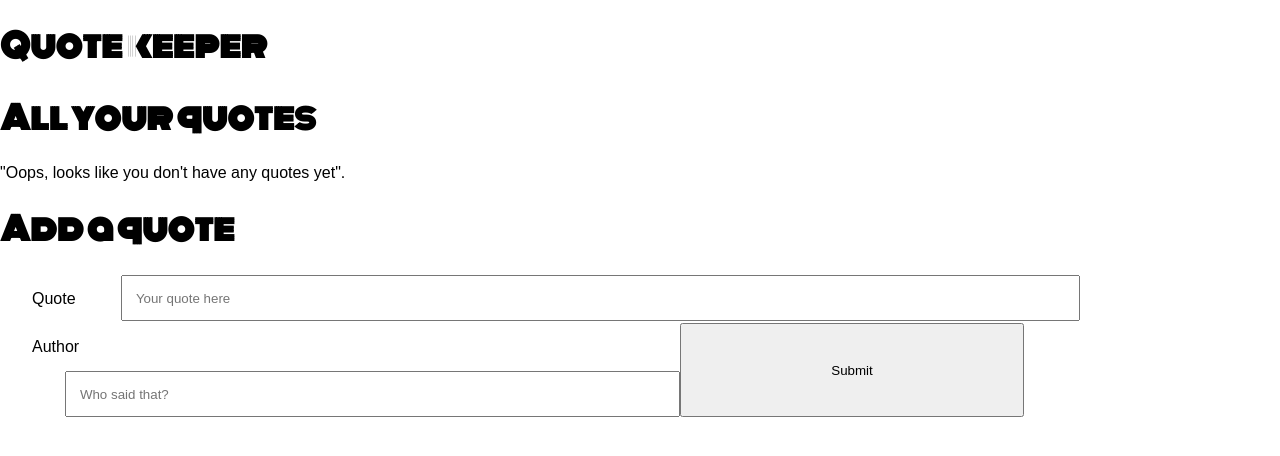
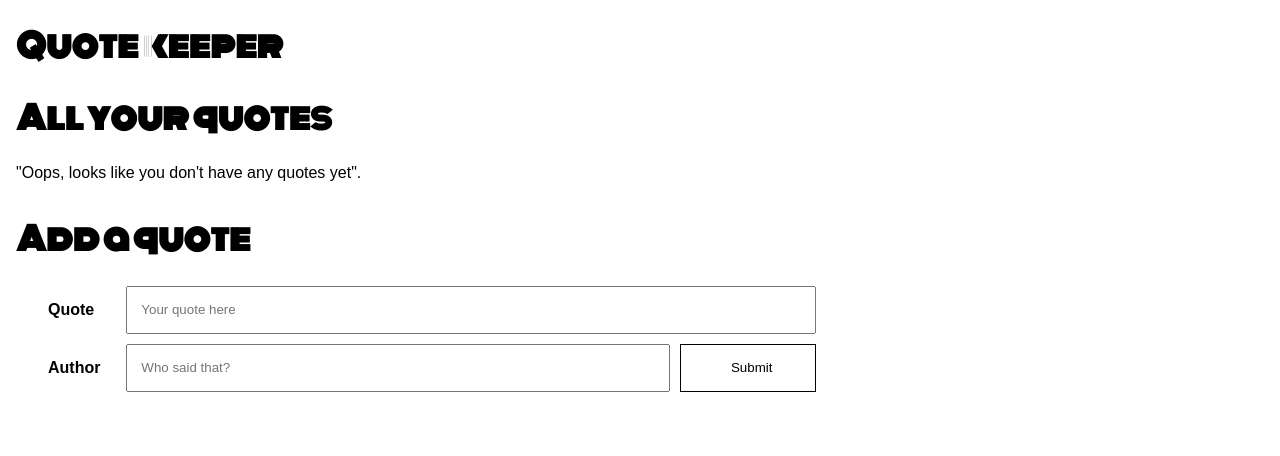
Before and after one commit to guywuy/quote-collector, a React (Create React App) app: page / in a window 1280 px wide. Shown: the top 456 px of the page. Built offline with nearby package versions, Linux system fonts and the light colour scheme; the HTML template or start-up script is replaced by a standard one.

Commit message:
Styled form and quotes better

```diff
--- a/src/App.css
+++ b/src/App.css
@@ -1,46 +1,79 @@
+*{
+  box-sizing: border-box;
+}
+.App{
+  margin-left: 1em;
+}
 h1, h2{
   font-family: 'Monoton', cursive;
 }
 .quote{
     max-width: 800px;
+    position: relative;
 }
 .quote-content{
+  max-width: 700px;
   font-family: 'Marck Script', cursive;
   font-weight: 200;
-  font-size: 2.4em;
+  font-size: 2.2em;
   letter-spacing: 1.2;
 }
 .quote-content::before{
   content: open-quote;
+  font-size: 1.2em;
+  color: grey;
 }
 .quote-content::after{
   content: close-quote;
+  font-size: 1.2em;
+  color: grey;
 }
 .quote-author{
   text-align: right;
+  margin-right: 3em;
 }
 .quote-author::before{
   content: '- ';
 }
+.quote-delete{
+  position: absolute;
+  top: 0;
+  right: 0;
+  background: none;
+  border: none;
+  font-size: 1.4em;
+  color: grey;
+}
+.quote-delete:hover{
+  cursor: pointer;
+}
+.quote-adder{
+  margin: 2em 0;
+}
 form {
+  max-width: 800px;
   display: grid;
-  grid-template-columns: 400px 200px;
+  grid-gap: 10px;
+  grid-template-columns: 100px 4fr 1fr;
 }
-#submit-quote-container{
-  grid-column-end: span 2;
-  width:100%;
-}
-#submit-author-container{
-  grid-column-start: 0;
-  grid-column-end: 1;
-  width:100%;
+label{
+  grid-column: 1 / 2;
+  line-height: 3em;
+  margin-left: 2em;
+  font-weight: bold;
 }
 input{
-  width: 86%;
-  float: right;
-  padding: 1em;
+  padding-left: 1em;
+  width: 100%;
 }
-label{
-  line-height: 3em;
-  margin-left: 2em;
+#submitted-quote{
+  grid-column: 2/4;
 }
+#submitted-quote-name{
+  grid-column: 2/3;
+}
+input[type=submit]{
+  background: none;
+  border: 1px solid black;
+  /*grid-row: 3;*/
+}
--- a/src/Quote.js
+++ b/src/Quote.js
@@ -10,7 +10,7 @@ export function Quote(props){
       <div className="quote">
         <p className='quote-content'>{props.quote}</p>
         <p className='quote-author'>{props.name}</p>
-        <button className='quote-delete' onClick={handleClick}>Delete</button>
+        <button className='quote-delete' onClick={handleClick}>x</button>
       </div>
     );
 
--- a/src/QuoteAdder.js
+++ b/src/QuoteAdder.js
@@ -20,16 +20,10 @@ export class QuoteAdder extends React.Component {
       <div className="quote-adder">
         <h1>Add a quote</h1>
         <form onSubmit={this.handleSubmit} >
-        <div id='submit-quote-container'>
-          <label> Quote
-            <input type="text" required id="submitted-quote" name="submitted-quote" placeholder="Your quote here"/>
-          </label>
-        </div>
-          <div id='submit-author-container'>
-            <label> Author
-              <input type="text" required id="submitted-quote-name" name="submitted-quote-name" placeholder="Who said that?"/>
-            </label>
-          </div>
+          <label htmlFor='submitted-quote'> Quote </label>
+          <input type="text" required id="submitted-quote" name="submitted-quote" placeholder="Your quote here"/>
+          <label htmlFor='submitted-quote-name'> Author </label>
+          <input type="text" required id="submitted-quote-name" name="submitted-quote-name" placeholder="Who said that?"/>
           <input type="submit" id="submit-input"  />
         </form>
       </div>
--- a/src/QuoteCollection.js
+++ b/src/QuoteCollection.js
@@ -14,8 +14,7 @@ export class QuoteCollection extends React.Component {
     if (quotes===undefined || quotes.length===0 || quotes===null){
       quotesDisplay = <p className='no-quotes'>"Oops, looks like you don't have any quotes yet".</p>
     } else {
-      console.log(quotes);
-
+      //console.log(quotes);
       quotesDisplay = quotes.map((quote, index)=>{
         return <Quote name={quote.name} quote={quote.quote} identity={quote.id} key={index} deleteQuote={this.props.deleteQuote} />
       })
```
Also changed, not shown: 1 other file (tests, documents, lock files or other folders).
